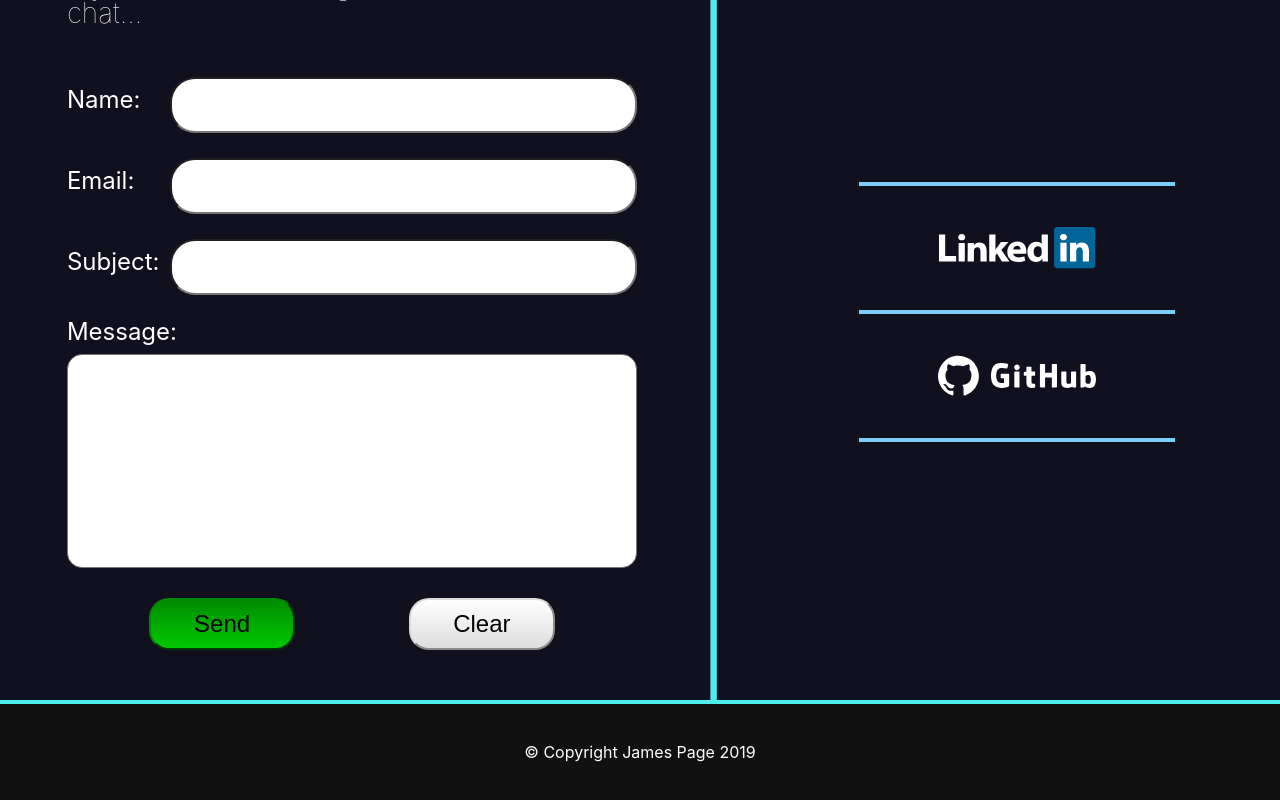
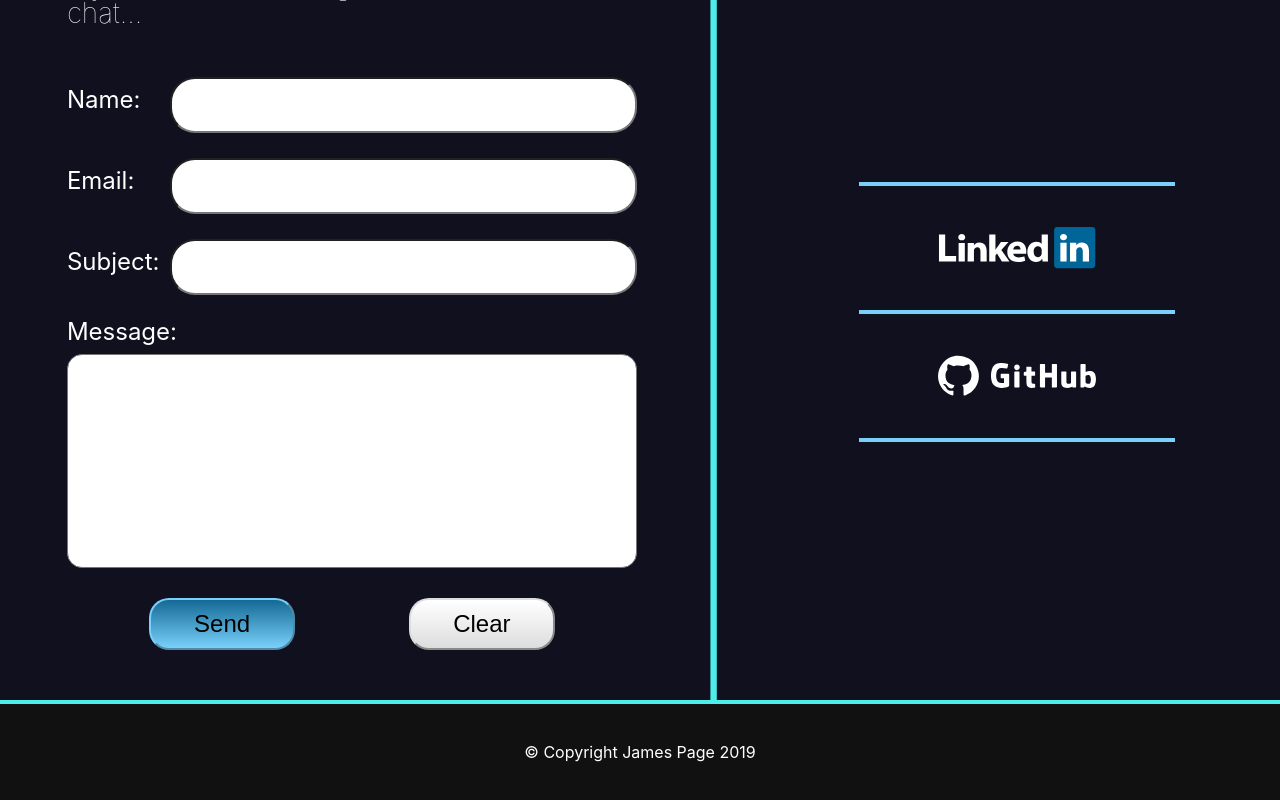
Before and after one commit to jamespagedev/james-page-portfolio-website, a React (Create React App) app: page / in a window 1280 px wide. Shown: the part 4550-5350 px from the top of the page. Built offline with nearby package versions, Linux system fonts and the light colour scheme; the HTML template or start-up script is replaced by a standard one.

Commit message:
changed send button color

```diff
--- a/src/components/ContactForm.js
+++ b/src/components/ContactForm.js
@@ -382,15 +382,18 @@ const ButtonContact = styled.button`
   font-size: 6rem;
   padding: 2rem 0;
   border-radius: 2rem;
-  background-color: ${props => props.submit ? 'Green' : '#dddddd'};
-  background: ${props => props.submit ? 'linear-gradient(to top, #00c800, #008c00)' : 'linear-gradient(to top, #dddddd, #ffffff)'};
-  border-color: ${props => props.submit ? '#008c00' : '#dddddd'};
+  background-color: #146a94;
+    background: linear-gradient(to top,#78d0fb,#146a94);
+    border-color: #146a94;
+  background-color: ${props => props.submit ? '146a94' : '#dddddd'};
+  background: ${props => props.submit ? 'linear-gradient(to top, #78d0fb, #146a94)' : 'linear-gradient(to top, #dddddd, #ffffff)'};
+  border-color: ${props => props.submit ? '#78d0fb' : '#dddddd'};
   cursor: pointer;
   -webkit-tap-highlight-color: transparent;
   user-select: none;
 
   &:active {
-    background: ${props => props.submit ? 'linear-gradient(to top, #008c00, #00c800)' : 'linear-gradient(to top, #ffffff, #dddddd)'};
+    background: ${props => props.submit ? 'linear-gradient(to top, #146a94, #78d0fb)' : 'linear-gradient(to top, #ffffff, #dddddd)'};
     text-decoration: none;
   }
 
```
